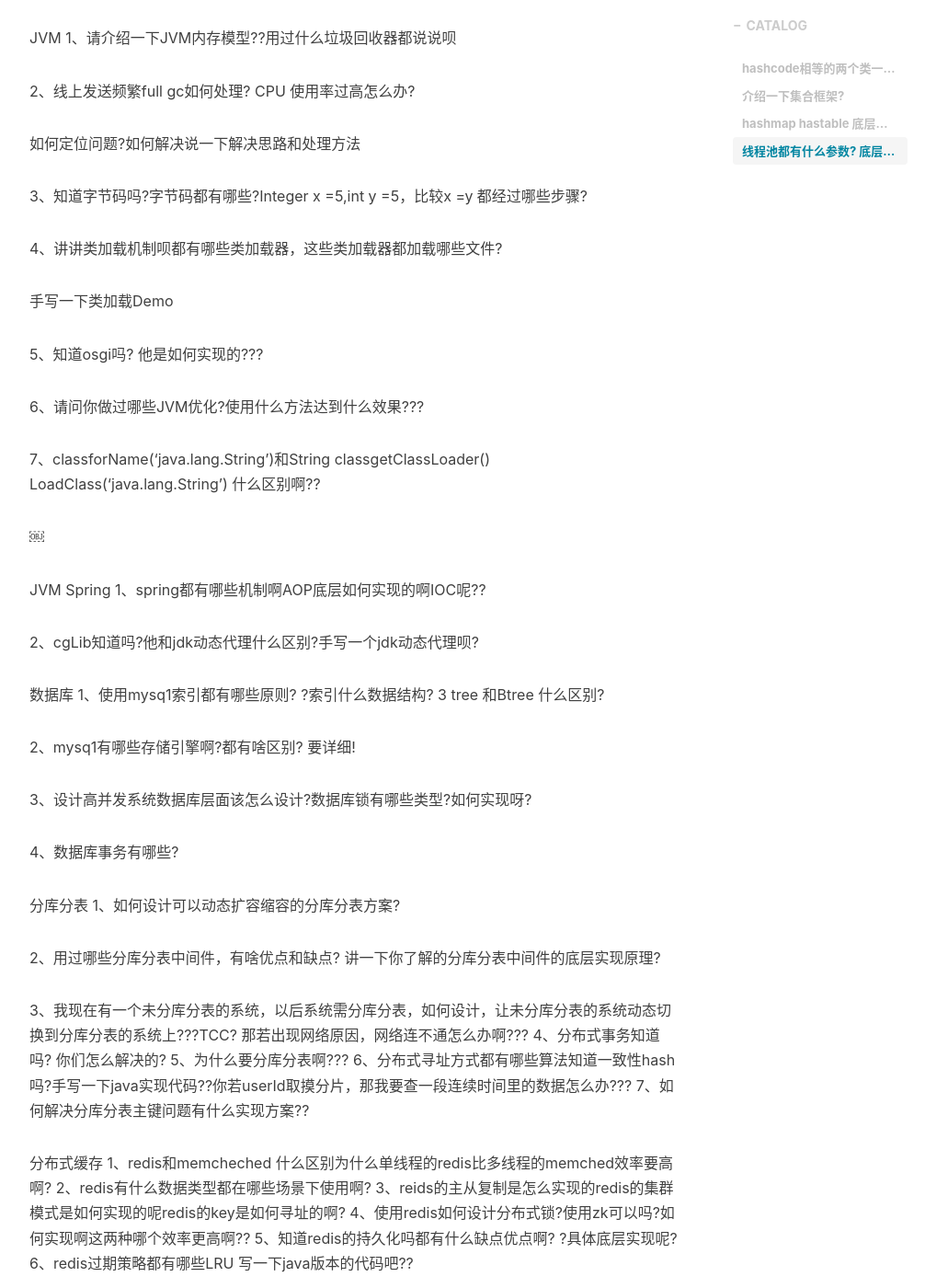
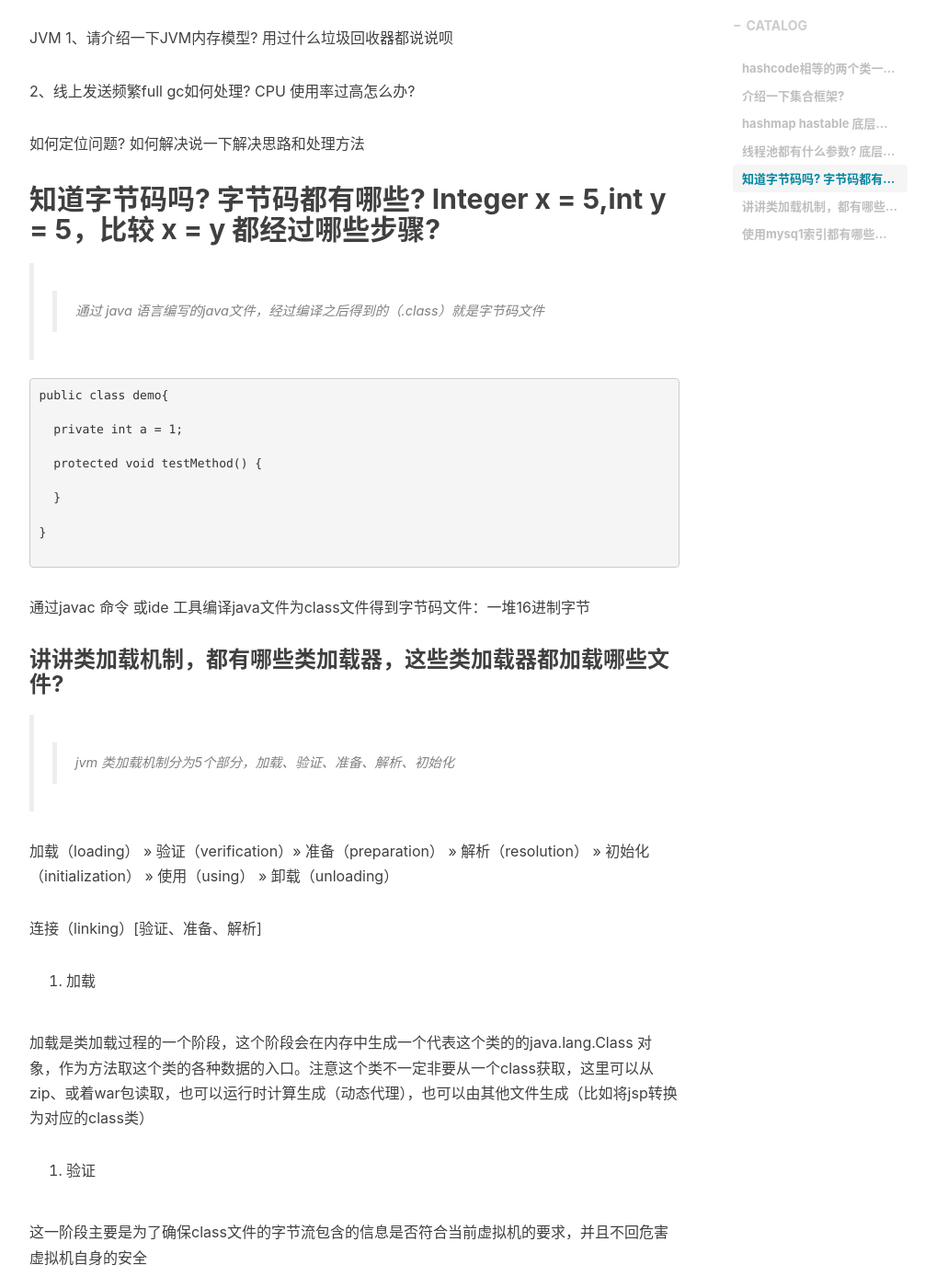
Before and after one commit to smalltao/smalltao.github.io, a Jekyll site: the page built from _posts/2018-06-16-java-interview-question.markdown, in a window 1280 px wide and 1400 px high, scrolled down 4593 px. Shown: the whole window at 92% size, without its empty margins (233-1239 px from the left). Built offline with Jekyll 4.4.1, drawn with Linux system fonts in a browser that asks for light colours; nearby versions of some CDN libraries; comment, search, counter and statistics services are not loaded; some of the changed text lies outside the part shown.

Commit message:
update java interivew question note

````diff
--- a/_posts/2018-06-16-java-interview-question.markdown
+++ b/_posts/2018-06-16-java-interview-question.markdown
@@ -135,17 +135,79 @@
 10、请用至少四种写法写一个单例模式?
 
 JVM
-1、请介绍一下JVM内存模型??用过什么垃圾回收器都说说呗
+1、请介绍一下JVM内存模型? 用过什么垃圾回收器都说说呗
+
+
 
 2、线上发送频繁full gc如何处理? CPU 使用率过高怎么办?
 
-如何定位问题?如何解决说一下解决思路和处理方法
 
-3、知道字节码吗?字节码都有哪些?Integer x =5,int y =5，比较x =y 都经过哪些步骤?
 
-4、讲讲类加载机制呗都有哪些类加载器，这些类加载器都加载哪些文件?
+如何定位问题? 如何解决说一下解决思路和处理方法
 
-手写一下类加载Demo
+
+
+## 知道字节码吗? 字节码都有哪些? Integer x = 5,int y = 5，比较 x = y 都经过哪些步骤?
+
+>> 通过 java 语言编写的java文件，经过编译之后得到的（.class）就是字节码文件
+
+```
+public class demo{
+
+  private int a = 1;
+
+  protected void testMethod() {
+
+  }
+
+}
+
+```
+
+通过javac 命令 或ide 工具编译java文件为class文件得到字节码文件：一堆16进制字节
+
+
+### 讲讲类加载机制，都有哪些类加载器，这些类加载器都加载哪些文件?
+
+>> jvm 类加载机制分为5个部分，加载、验证、准备、解析、初始化
+
+加载（loading） >> 验证（verification）>> 准备（preparation） >> 解析（resolution） >> 初始化（initialization） >> 使用（using） >> 卸载（unloading）
+
+连接（linking）[验证、准备、解析]
+
+1. 加载
+
+加载是类加载过程的一个阶段，这个阶段会在内存中生成一个代表这个类的的java.lang.Class 对象，作为方法取这个类的各种数据的入口。注意这个类不一定非要从一个class获取，这里可以从zip、或着war包读取，也可以运行时计算生成（动态代理），也可以由其他文件生成（比如将jsp转换为对应的class类）
+
+2. 验证
+
+这一阶段主要是为了确保class文件的字节流包含的信息是否符合当前虚拟机的要求，并且不回危害虚拟机自身的安全
+
+3. 准备
+
+准备阶段正式为类变量分配内存并设置类变量的初始值阶段，即在方法区分配这些变量所使用的内存空间，
+
+4. 解析
+
+5. 初始化
+
+jvm 提供了三种类加载器，
+
+1. 启动类加载器
+
+负责加载 JAVA_HOME/lib 目录下，或者通过Xbootclasspath 参数指定的，并虚拟机认可的类（按文件名称，如rt.jar）
+
+2. 扩展类加载器
+
+负责加载 JAVA_HOME/lig/ext 目录中，或通过java.ext.dirs 系统变量指定路径中的类库
+
+3. 应用程序类加载器
+
+负责加载用户路径classpath目录下的文件
+
+JVM 通过双亲委派模型进行类的加载，也可以通过java.lang.ClassLoader实现自定义类加载器
+
+手写一下类加载Demo？
 
 5、知道osgi吗? 他是如何实现的???
 
@@ -157,16 +219,67 @@
 
 JVM
 Spring
-1、spring都有哪些机制啊AOP底层如何实现的啊IOC呢??
+1、spring都有哪些机制啊 AOP底层如何实现的啊IOC呢??
 
-2、cgLib知道吗?他和jdk动态代理什么区别?手写一个jdk动态代理呗?
+2、cgLib知道吗? 他和jdk动态代理什么区别? 手写一个jdk动态代理呗?
 
 数据库
-1、使用mysq1索引都有哪些原则? ?索引什么数据结构? 3 tree 和Btree 什么区别?
 
-2、mysq1有哪些存储引擎啊?都有啥区别? 要详细!
+### 使用mysq1索引都有哪些原则? 索引什么数据结构? 3 tree 和Btree 什么区别?
 
-3、设计高并发系统数据库层面该怎么设计?数据库锁有哪些类型?如何实现呀?
+1. 选择唯一性原则
+
+唯一索引的值是唯一的，可以更快速的通过该所以来确定某条记录，如：学生表中学好是具有唯一性的字段，为该字段建立唯一索引可以很快的确定某个学生的信息。如果使用姓名的话可能出现同名现象，从而降低查询速度
+
+2. 为经常需要排序、分组、联合操作的字段建立索引
+
+经常需要order by、group by、distinct、union 的字段排序会浪费很多时间，如果为其建立所以可以有效的避免排序操作。
+
+3. 为常做查询条件的字段建立索引
+
+如果某个字段经常用来做查询条件，那么该字段的查询速度会影响整个表的查询速度，因此，为这样的字段建立索引，可以提高整个表的查询速度
+
+4. 限制索引的数目
+
+索引的数目不是越多越好。每个索引都需要占用磁盘空间，索引越多，需要的磁盘空间就越大，修改表时对索引的重构和更新就越麻烦，越多的表会使表更新变的很耗时
+
+5. 尽量使用数据量少的索引
+
+如果索引的值很长，那么查询的速度会受影响。例如对一个CHAR（100）类型的字段进行全文检索需要的时间肯定要比对CHAR（10）类型的字段需要的时间要多
+
+6. 尽量使用前缀来索引
+
+如果索引字段的值很长，最好使用值的前缀来索引，例如，text和blog类型的字段， 进行全文检索会浪费时间，如果只检索字段的前面的若干个字符，，这样可以提高检索速度
+
+7. 删除不再使用或者很少使用的索引
+
+表中的数据被大量更新，或者数据的使用方式被改变后，原有的一些索引可能不再需要，数据库管理员应定期找到这些索引，将它们删除，从而减少索引对更新操作的影响
+
+8. 最左前缀匹配原则（重要）
+
+mysql 会一直向右匹配直到遇到范围查询（> , < , between, like）就停止匹配，比如：a="" and b="3" and c>3 and d=4 ,如果建立（a,b,c,d）顺序的索引，d是用不到索引的，如果建立（a,b,d,c）的索引则可以用到，a,b,d的顺序可以任意调整
+
+9. = 和 in 可以乱序
+
+比如：a=1 and b=2 and c=3 ,建立索引（a,b,c）索引可以任意顺序，mysql查询优化器会帮你优化索引可以识别的形式
+
+10. 尽量选择区分度高的列作为索引
+
+区分度高的公式是count(distinct col)/count(\*) ,表示字段不重复的比例，比例越大我们扫描的记录数越少，唯一健的区分度是1， 而一些状态、性别字段在大数据面前区分度就是0
+
+11. 索引不能参与计算，保持 `列` 干净
+
+比如：from_unixtime(create_time) = '2014-05-29' 就不能使用索引，原因很简单，b+树中存的都是数据表中的字段值，当进行检索时，需要把所有元素都应用函数才能比较，显然成本太大，所以语句应该写成create_time=unix_timestamp('2014-05-29')
+
+12. 尽量的扩展索引，不要新建索引
+
+比如表中已经有a 的索引，现在要加（a,b）的索引，那么只需要修改原来的索引就好了
+
+***注意：选择索引的目的是为了使查询的速度变快***
+
+2、mysq1有哪些存储引擎啊? 都有啥区别? 要详细!
+
+3、设计高并发系统数据库层面该怎么设计?  数据库锁有哪些类型?如何实现呀?
 
 4、数据库事务有哪些?
 
@@ -176,15 +289,22 @@
 2、用过哪些分库分表中间件，有啥优点和缺点? 讲一下你了解的分库分表中间件的底层实现原理?
 
 3、我现在有一个未分库分表的系统，以后系统需分库分表，如何设计，让未分库分表的系统动态切换到分库分表的系统上???TCC? 那若出现网络原因，网络连不通怎么办啊???
+
 4、分布式事务知道吗? 你们怎么解决的?
+
 5、为什么要分库分表啊???
+
 6、分布式寻址方式都有哪些算法知道一致性hash吗?手写一下java实现代码??你若userId取摸分片，那我要查一段连续时间里的数据怎么办???
+
 7、如何解决分库分表主键问题有什么实现方案??
 
 分布式缓存
-1、redis和memcheched 什么区别为什么单线程的redis比多线程的memched效率要高啊?
+1、redis和memcheched 什么区别，为什么单线程的redis比多线程的memched效率要高啊?
+
 2、redis有什么数据类型都在哪些场景下使用啊?
-3、reids的主从复制是怎么实现的redis的集群模式是如何实现的呢redis的key是如何寻址的啊?
+
+3、reids的主从复制是怎么实现的？redis的集群模式是如何实现的呢？redis的key是如何寻址的啊?
+
 4、使用redis如何设计分布式锁?使用zk可以吗?如何实现啊这两种哪个效率更高啊??
 5、知道redis的持久化吗都有什么缺点优点啊? ?具体底层实现呢?
 6、redis过期策略都有哪些LRU 写一下java版本的代码吧??
@@ -209,22 +329,33 @@
 3、es的查询是一个怎么的工作过程? 底层的lucence介绍一下呗 倒排索引知道吗? es和mongdb什么区别啊都在什么场景下使用啊?
 
 高并发高可用架构设计
+
 1、如何设计一个高并发高可用系统
+
 2、如何限流?工程中怎么做的，说一下具体实现
+
 3、缓存如何使用的缓存使用不当会造成什么后果?
+
 4、如何熔断啊?熔断框架都有哪些?具体实现原理知道吗?
+
 5、如何降级如何进行系统拆分，如何数据库拆分????
 
 分布式专题架构
+
 通信协议
 1、说一下TCP 'IP四层?
+
 2、http的工作流程?? ?http1.0 http1.1http2.0 具体哪些区别啊?
+
 3、TCP三次握手，四层分手的工作流程画一下流程图为什么不是四次五次或者二次啊?
+
 4、画一下https的工作流程?具体如何实现啊?如何防止被抓包啊?
 
 算法
 1、比较简单，我一个文件，有45亿个阿拉伯数字，如何进行去重啊如何找出最大的那个数啊?
 
 数据结构
+
 1、二叉树和红黑树等。
+
 源码中所用到的经典设计思想及常用设计模式
````
